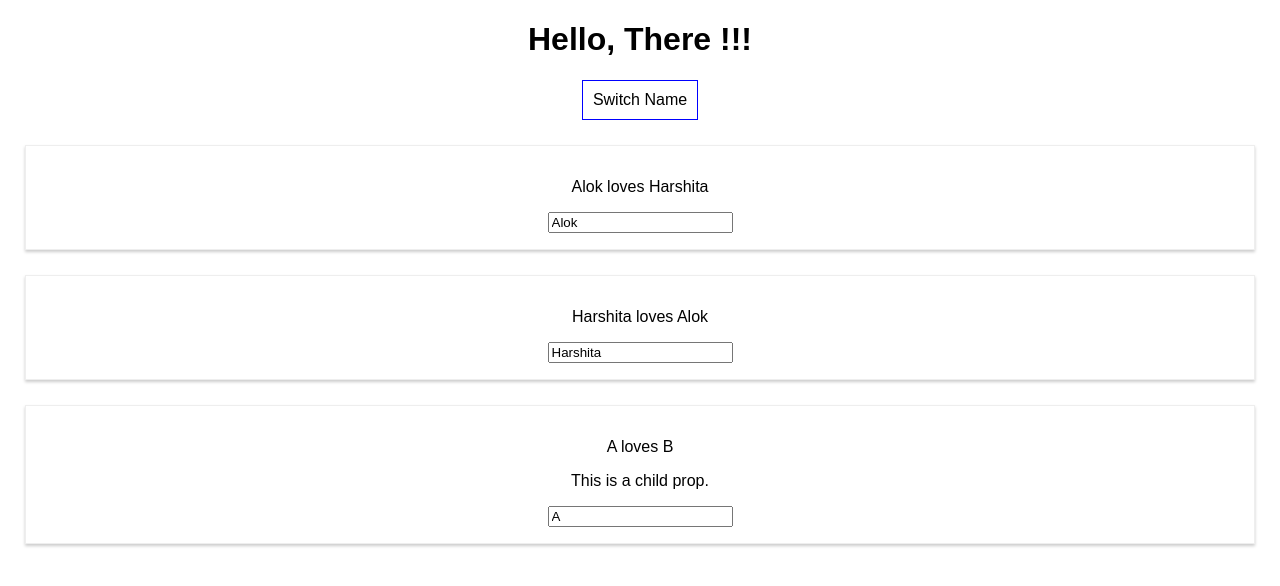
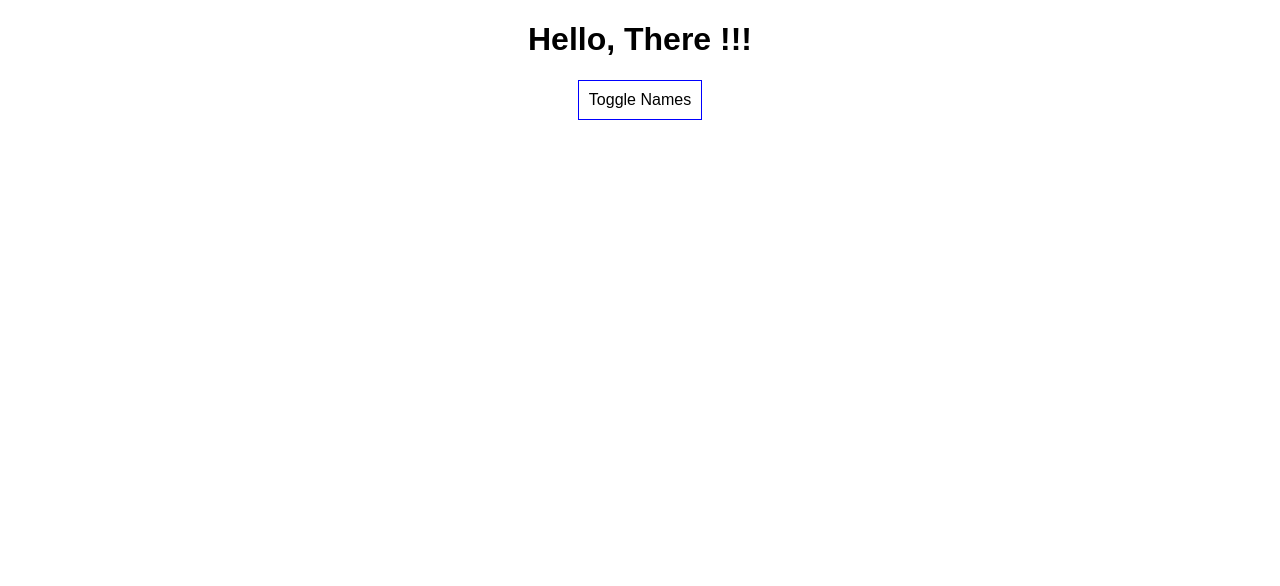
Before and after one commit to alok722/react-tutorial-beginner-udemy, a React (Create React App) app: page / in a window 1280 px wide. Shown: the top 586 px of the page. Built offline with nearby package versions, Linux system fonts and the light colour scheme.

Commit message:
Basic conditional msg

```diff
--- a/src/App.js
+++ b/src/App.js
@@ -4,28 +4,38 @@ import Person from './Person/Person';
 
 class App extends Component {
   state = {
-    persons : [
-      {firstName : 'Alok', secondName : 'Harshita'},
-      {firstName : 'Harshita', secondName : 'Alok'},
-      {firstName : 'A', secondName : 'B'}
+    persons: [
+      { firstName: 'Alok', secondName: 'Harshita' },
+      { firstName: 'Harshita', secondName: 'Alok' },
+      { firstName: 'A', secondName: 'B' }
     ],
-    otherState: 'Some other values'
+    otherState: 'Some other values',
+    showPersons: false
   }
 
   switchNameHandler = (newName) => {
-    this.setState({persons : [
-      {firstName : 'Alok Raj', secondName : 'Harshita Kumari'},
-      {firstName : 'Harshita Kumari', secondName : 'Alok Raj'},
-      {firstName : newName, secondName : 'BB'}
-    ]}) //This won't affect otherState defined inside state.
+    this.setState({
+      persons: [
+        { firstName: 'Alok Raj', secondName: 'Harshita Kumari' },
+        { firstName: 'Harshita Kumari', secondName: 'Alok Raj' },
+        { firstName: newName, secondName: 'BB' }
+      ]
+    }) //This won't affect otherState defined inside state.
   }
 
   nameChangedHandler = (event) => {
-    this.setState({persons : [
-      {firstName : 'Alok Raj', secondName : 'Harshita Kumari'},
-      {firstName : 'Harshita Kumari', secondName : 'Alok Raj'},
-      {firstName : event.target.value, secondName : 'BB'}
-    ]})
+    this.setState({
+      persons: [
+        { firstName: 'Alok Raj', secondName: 'Harshita Kumari' },
+        { firstName: 'Harshita Kumari', secondName: 'Alok Raj' },
+        { firstName: event.target.value, secondName: 'BB' }
+      ]
+    })
+  }
+
+  togglePersonHandler = () => {
+    const doesShow = this.state.showPersons;
+    this.setState({showPersons : !doesShow});
   }
 
   render() {
@@ -39,19 +49,26 @@ class App extends Component {
     return (
       <div className="App">
         <h1>Hello, There !!!</h1>
-        <button style = {style} onClick = {() => this.switchNameHandler('AA')}>Switch Name</button>
-        <Person
-          firstName = {this.state.persons[0].firstName}
-          secondName = {this.state.persons[0].secondName}/>
-        <Person
-          firstName = {this.state.persons[1].firstName}
-          secondName = {this.state.persons[1].secondName}/>
-        <Person
-          firstName = {this.state.persons[2].firstName}
-          secondName = {this.state.persons[2].secondName}
-          click = {this.switchNameHandler.bind(this, 'AA!')}
-          changedEvent = {this.nameChangedHandler}
-          >This is a child prop.</Person>
+        <button style={style}
+          onClick={this.togglePersonHandler}>
+          Toggle Names</button>
+        {
+          this.state.showPersons ?
+            <div>
+              <Person
+                firstName={this.state.persons[0].firstName}
+                secondName={this.state.persons[0].secondName} />
+              <Person
+                firstName={this.state.persons[1].firstName}
+                secondName={this.state.persons[1].secondName} />
+              <Person
+                firstName={this.state.persons[2].firstName}
+                secondName={this.state.persons[2].secondName}
+                click={this.switchNameHandler.bind(this, 'AA!')}
+                changedEvent={this.nameChangedHandler}
+              >This is a child prop.</Person>
+            </div> : null
+        }
       </div>
     );
   }
```
